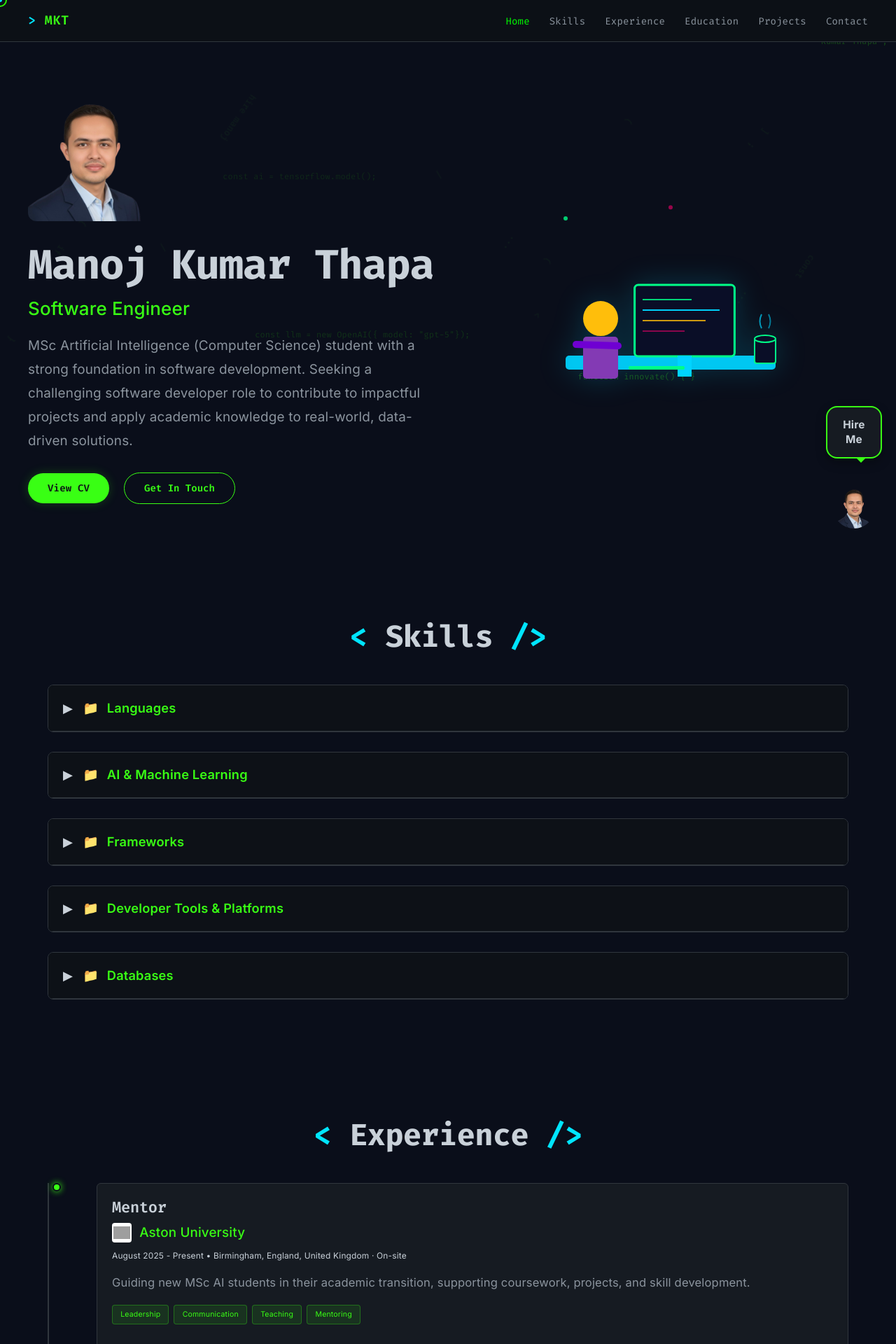
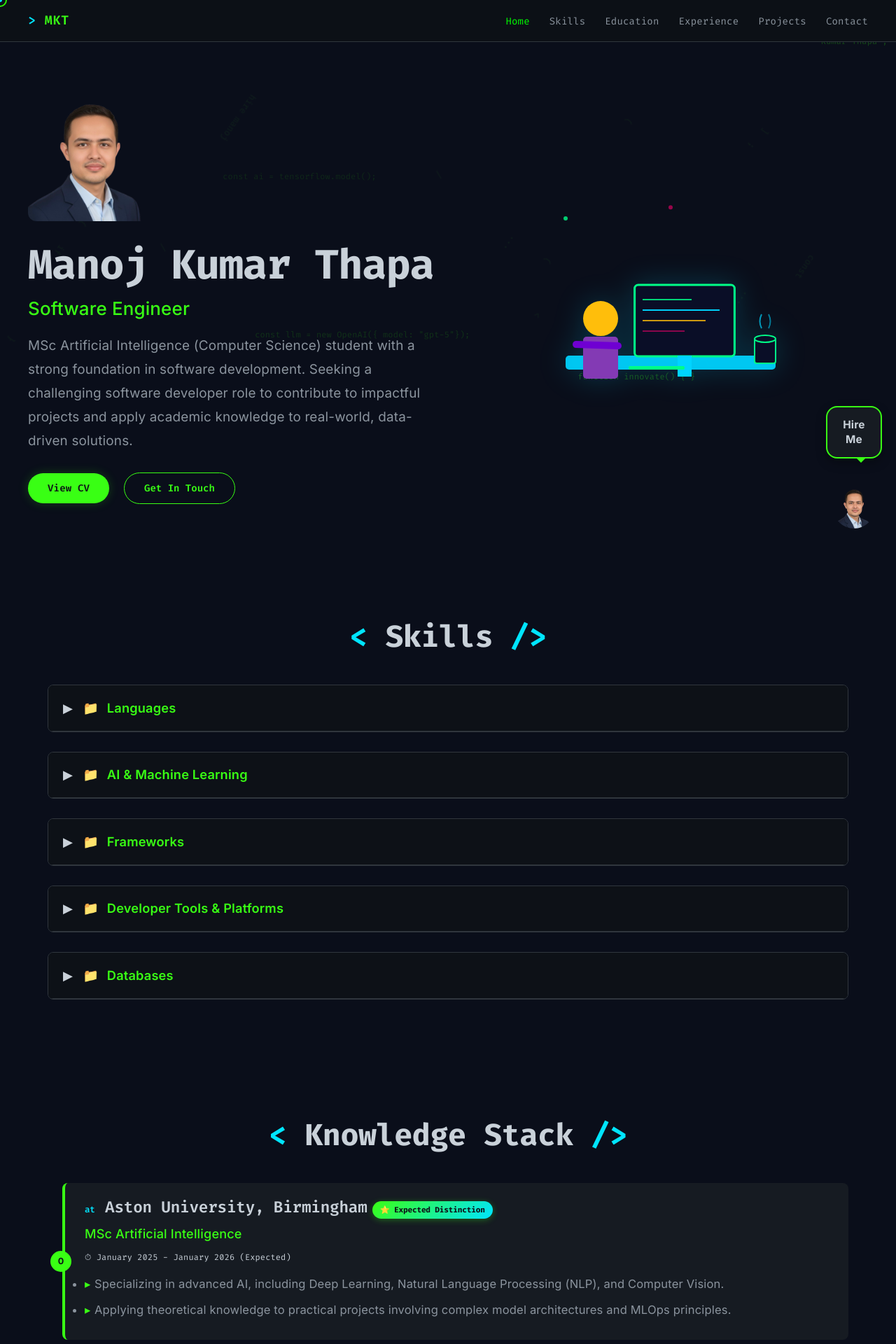
Before and after one commit to iammanoj807/profile, a React (Vite) app: page / in a window 1280 px wide. Shown: the top 1920 px of the page at 70% size. Built offline with nearby package versions, Linux system fonts and the light colour scheme; grey boxes are pictures that could not be loaded; some icons are missing.

Commit message:
Reorder sections: Skills, Education, Experience, Projects, Certifications

```diff
--- a/src/App.jsx
+++ b/src/App.jsx
@@ -20,10 +20,10 @@ const App = () => {
             <AvailabilityWidget />
             <HeroSection />
             <SkillsSection />
+            <EducationSection />
             <ExperienceSection />
-            <EducationSection />
+            <ProjectsSection />
             <CertificationsSection />
-            <ProjectsSection />
             <Footer />
         </div>
     );
--- a/src/components/Navigation.jsx
+++ b/src/components/Navigation.jsx
@@ -54,8 +54,8 @@ const Navigation = () => {
                     <ul className="nav-links">
                         <li><a onClick={() => scrollToSection('home')} className={activeSection === 'home' ? 'active' : ''}>Home</a></li>
                         <li><a onClick={() => scrollToSection('skills')} className={activeSection === 'skills' ? 'active' : ''}>Skills</a></li>
+                        <li><a onClick={() => scrollToSection('education')} className={activeSection === 'education' ? 'active' : ''}>Education</a></li>
                         <li><a onClick={() => scrollToSection('experience')} className={activeSection === 'experience' ? 'active' : ''}>Experience</a></li>
-                        <li><a onClick={() => scrollToSection('education')} className={activeSection === 'education' ? 'active' : ''}>Education</a></li>
                         <li><a onClick={() => scrollToSection('projects')} className={activeSection === 'projects' ? 'active' : ''}>Projects</a></li>
                         <li><a onClick={() => scrollToSection('contact')} className={activeSection === 'contact' ? 'active' : ''}>Contact</a></li>
                     </ul>
@@ -75,8 +75,8 @@ const Navigation = () => {
                 <ul className="mobile-nav-links">
                     <li><a onClick={() => handleMobileNavigation('home')} className={activeSection === 'home' ? 'active' : ''}>Home</a></li>
                     <li><a onClick={() => handleMobileNavigation('skills')} className={activeSection === 'skills' ? 'active' : ''}>Skills</a></li>
+                    <li><a onClick={() => handleMobileNavigation('education')} className={activeSection === 'education' ? 'active' : ''}>Education</a></li>
                     <li><a onClick={() => handleMobileNavigation('experience')} className={activeSection === 'experience' ? 'active' : ''}>Experience</a></li>
-                    <li><a onClick={() => handleMobileNavigation('education')} className={activeSection === 'education' ? 'active' : ''}>Education</a></li>
                     <li><a onClick={() => handleMobileNavigation('projects')} className={activeSection === 'projects' ? 'active' : ''}>Projects</a></li>
                     <li><a onClick={() => handleMobileNavigation('contact')} className={activeSection === 'contact' ? 'active' : ''}>Contact</a></li>
                 </ul>
```
